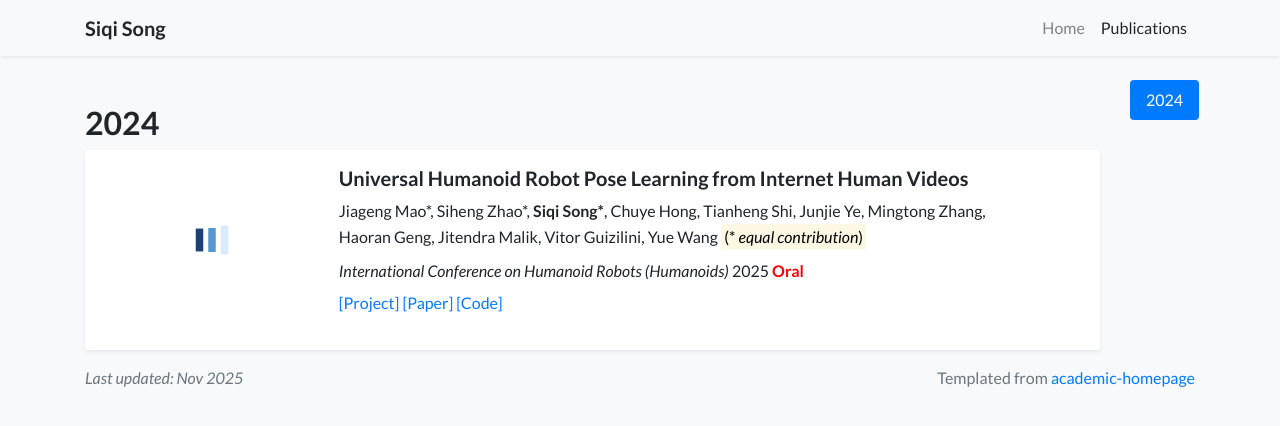
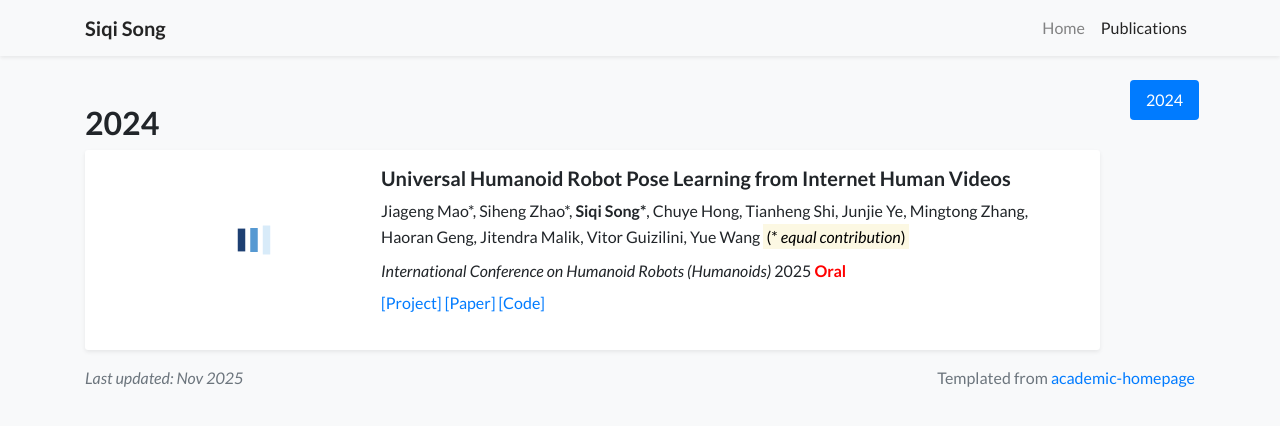
Before and after one commit to song-siqi/song-siqi.github.io, a Jekyll site: the page built from publications.html, in a window 1280 px wide. Shown: the top 426 px of the page. Built offline with Jekyll 4.4.1, drawn with Linux system fonts in a browser that asks for light colours; nearby versions of some CDN libraries; a style sheet for code colours, icons or effects is not loaded.

Commit message:
[update] debug on publication structure

```diff
--- a/_includes/widgets/publication_item.html
+++ b/_includes/widgets/publication_item.html
@@ -1,6 +1,6 @@
 {% assign item = include.item %}
 <div class="d-none d-md-block">
-    <div class="row no-gutters {% unless include.hide_bottom_border %}border-bottom{% endunless %} border-gray">
+    <div class="row no-gutters justify-content-center {% unless include.hide_bottom_border %}border-bottom{% endunless %} border-gray">
         <div class="col-md-4 col-xl-3 mb-md-0 p-md-3">
             {%- if item.cover -%}
             <img data-src="{{ item.cover | relative_url }}"
```
